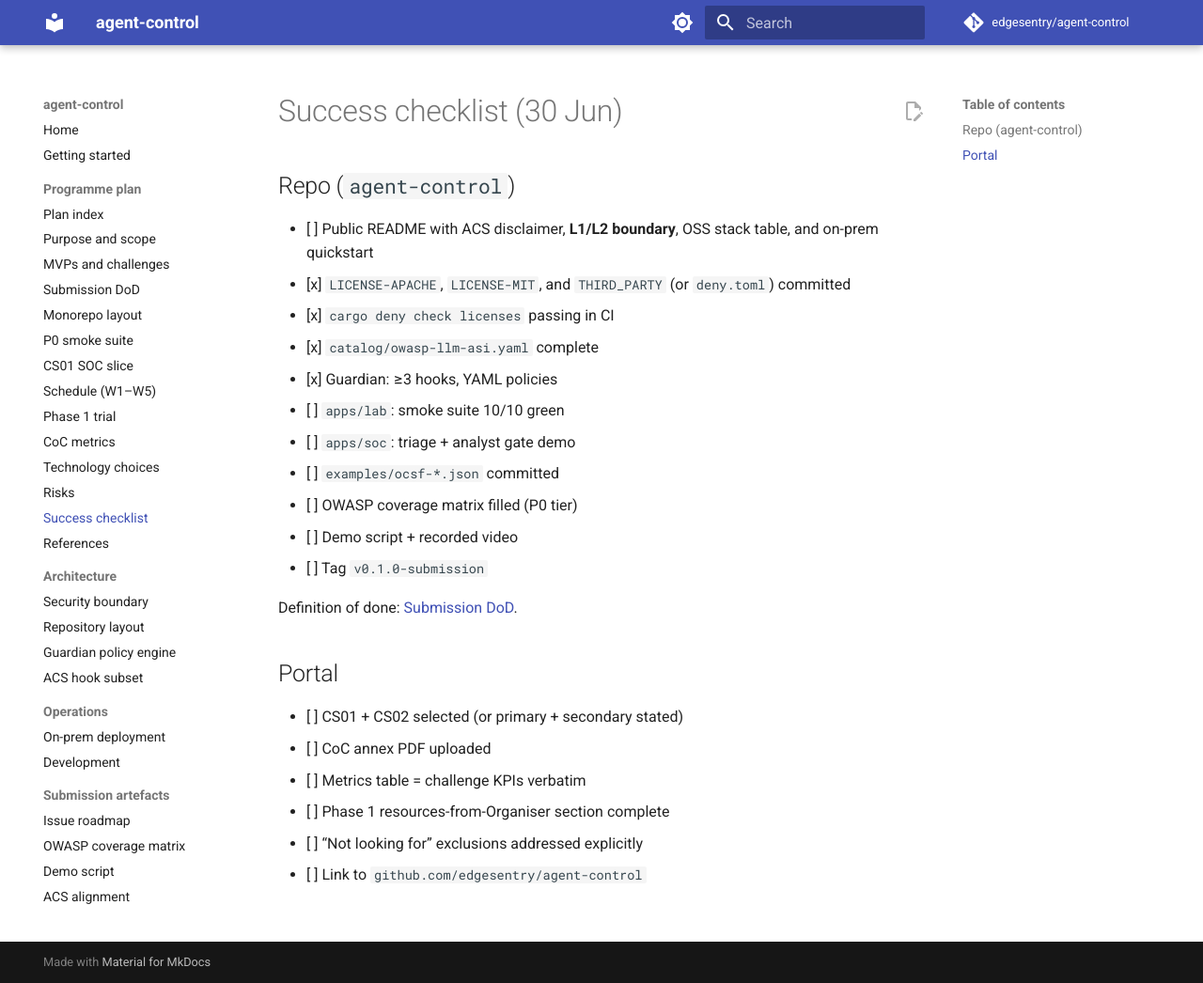
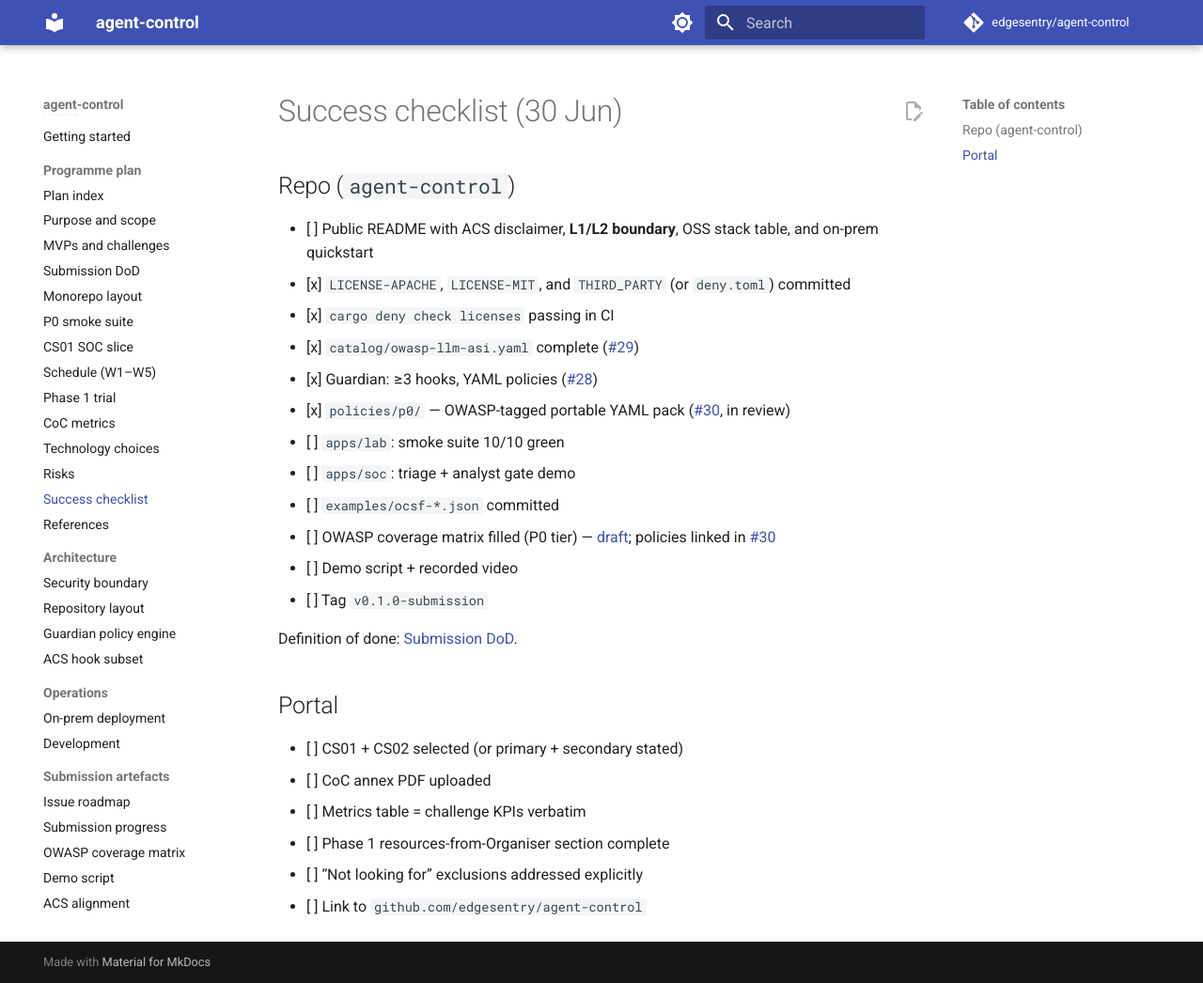
Before and after one commit to edgesentry/agent-control, an MkDocs documentation site: the page built from docs/plan/success-checklist.md, in a window 1280 px wide and 1046 px high. Shown: the whole window at 94% size. Built offline with MkDocs 1.6.1 and Material for MkDocs 9.7.7, drawn with Linux system fonts in a browser that asks for light colours; comment, search, counter and statistics services are not loaded.

Commit message:
Document submission progress including PR #30 achievements
Add docs/submission/progress.md; update README status table, success
checklist, ACS hooks, and roadmap to reflect shipped L2 work and #30 in review.

Co-authored-by: Cursor <cursoragent@cursor.com>

```diff
--- a/docs/plan/success-checklist.md
+++ b/docs/plan/success-checklist.md
@@ -5,12 +5,13 @@
 - [ ] Public README with ACS disclaimer, **L1/L2 boundary**, OSS stack table, and on-prem quickstart
 - [x] `LICENSE-APACHE`, `LICENSE-MIT`, and `THIRD_PARTY` (or `deny.toml`) committed
 - [x] `cargo deny check licenses` passing in CI
-- [x] `catalog/owasp-llm-asi.yaml` complete
-- [x] Guardian: ≥3 hooks, YAML policies
+- [x] `catalog/owasp-llm-asi.yaml` complete ([#29](https://github.com/edgesentry/agent-control/pull/29))
+- [x] Guardian: ≥3 hooks, YAML policies ([#28](https://github.com/edgesentry/agent-control/pull/28))
+- [x] `policies/p0/` — OWASP-tagged portable YAML pack ([#30](https://github.com/edgesentry/agent-control/pull/30), in review)
 - [ ] `apps/lab`: smoke suite 10/10 green
 - [ ] `apps/soc`: triage + analyst gate demo
 - [ ] `examples/ocsf-*.json` committed
-- [ ] OWASP coverage matrix filled (P0 tier)
+- [ ] OWASP coverage matrix filled (P0 tier) — [draft](../submission/owasp-coverage.md); policies linked in [#30](https://github.com/edgesentry/agent-control/pull/30)
 - [ ] Demo script + recorded video
 - [ ] Tag `v0.1.0-submission`
 
--- a/mkdocs.yml
+++ b/mkdocs.yml
@@ -73,6 +73,7 @@ nav:
     - Development: operations/development.md
   - Submission artefacts:
     - Issue roadmap: submission/roadmap.md
+    - Submission progress: submission/progress.md
     - OWASP coverage matrix: submission/owasp-coverage.md
     - Demo script: submission/demo.md
     - ACS alignment: submission/acs-alignment.md
```
Also changed, not shown: AGENTS.md (+2 -1 lines), README.md (+12 -1 lines), docs/architecture/acs-hooks.md (+5 -1 lines), docs/index.md (+1 -0 lines), docs/submission/progress.md (added, +50 -0 lines), docs/submission/roadmap.md (+2 -0 lines).
